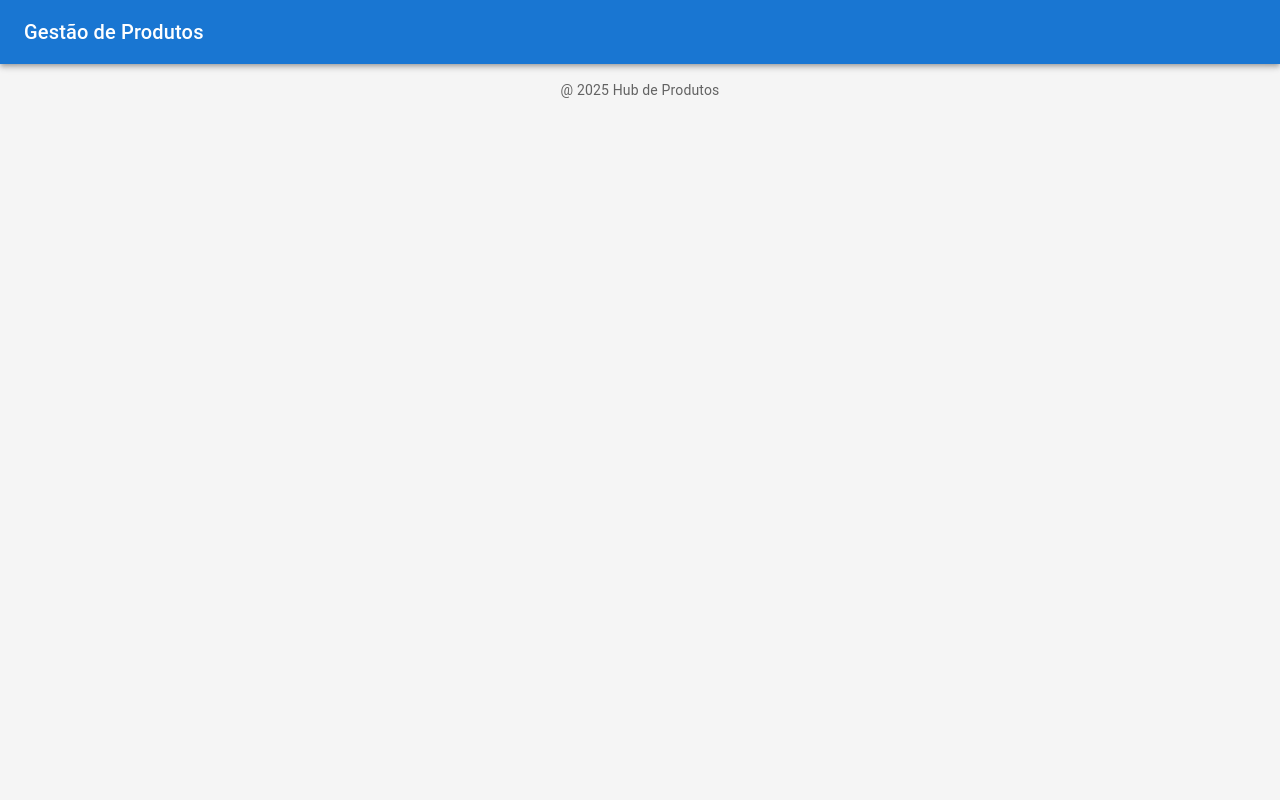
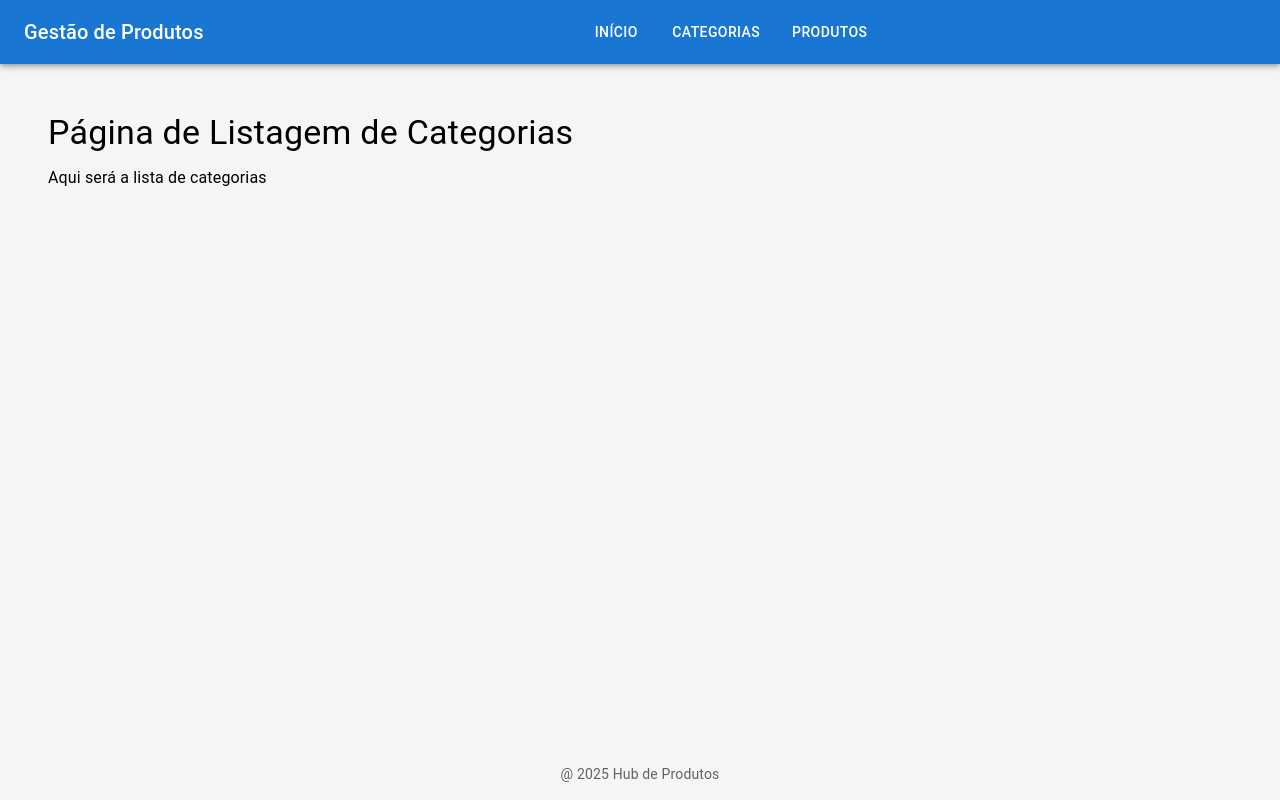
Before and after one commit to cidarosa/produto-fullstack-sipg, a React (Vite) app in the folder frontend/: page /categorias in a window 1280 px wide. Built offline with nearby package versions, Linux system fonts and the light colour scheme.

Commit message:
feat: add router, navbar, Listar Categorias e Produtos

```diff
--- a/frontend/src/App.tsx
+++ b/frontend/src/App.tsx
@@ -1,11 +1,18 @@
 import { Box } from "@mui/material";
 import Header from "./components/Header";
 import Footer from "./components/Footer";
+import AppRouter from "./routes";
 
 function App() {
   return (
     <Box sx={{ display: "flex", flexDirection: "column", minHeight: "100vh" }}>
+
       <Header title="Gestão de Produtos"/>
+
+      <Box component='main' sx={{flexGrow: 1, p: 2}}>
+        <AppRouter />
+      </Box>
+
       <Footer />
     </Box>
   );
--- a/frontend/src/components/Header/index.tsx
+++ b/frontend/src/components/Header/index.tsx
@@ -1,6 +1,7 @@
 /* eslint-disable @typescript-eslint/no-unused-vars */
 
-import { AppBar, Toolbar, Typography } from "@mui/material";
+import { AppBar, Box, Toolbar, Typography } from "@mui/material";
+import Navbar from "../Navbar";
 
 type Props = {
     title: string;
@@ -11,9 +12,16 @@
     return(
         <AppBar position="static">
             <Toolbar>
-                <Typography variant="h6" component="div">
+                <Typography
+                variant="h6"
+                noWrap
+                component="div"
+                sx={{display:{xs: 'none', sm:'block'}}}
+                >
                     {title}
                 </Typography>
+                <Box sx={{flexGrow: 1}} />
+                <Navbar />
             </Toolbar>
         </AppBar>
     )
--- /dev/null
+++ b/frontend/src/components/Navbar/index.tsx
@@ -0,0 +1,25 @@
+import { Box, Button, Stack } from "@mui/material";
+import { Link } from "react-router-dom";
+
+export default function Navbar(){
+
+    return(
+        <Box sx={{ flexGrow: 1, display: 'flex'}}>
+            <Stack direction='row' spacing={2}>
+
+            <Button color="inherit" component={Link} to="/">
+                Início
+            </Button>
+            <Button color="inherit" component={Link} to="/categorias">
+                Categorias
+            </Button>
+            <Button color="inherit" component={Link} to="/produtos">
+                Produtos
+            </Button>
+
+            </Stack>
+
+        </Box>
+
+    );
+}
--- a/frontend/src/main.tsx
+++ b/frontend/src/main.tsx
@@ -4,11 +4,14 @@
 import App from "./App.tsx";
 import { ThemeProvider } from "@mui/material/styles";
 import { theme } from "./theme/index.ts";
+import { BrowserRouter } from "react-router-dom";
 
 createRoot(document.getElementById("root")!).render(
   <StrictMode>
-    <ThemeProvider theme={theme}>
-      <App />
-    </ThemeProvider>
+    <BrowserRouter>
+      <ThemeProvider theme={theme}>
+        <App />
+      </ThemeProvider>
+    </BrowserRouter>
   </StrictMode>
 );
--- /dev/null
+++ b/frontend/src/pages/categorias/listar-categorias/index.tsx
@@ -0,0 +1,18 @@
+import { Box, Typography } from "@mui/material";
+
+
+export default function ListarCategorias() {
+
+    return(
+
+        <Box sx={{ p: 4}}>
+            <Typography variant="h4" component='h1' gutterBottom>
+                Página de Listagem de Categorias
+            </Typography>
+
+            <Typography variant="body1">
+                Aqui será a lista de categorias
+            </Typography>
+        </Box>
+    );
+}
--- /dev/null
+++ b/frontend/src/pages/produtos/listar-produtos/index.tsx
@@ -0,0 +1,19 @@
+import { Box, Typography } from "@mui/material";
+
+
+export default function ListarProdutos() {
+
+    return(
+
+         <Box sx={{ p: 4}}>
+            <Typography variant="h4" component='h1' gutterBottom>
+                Página de Listagem de Produtos
+            </Typography>
+
+            <Typography variant="body1">
+                Aqui será a lista de produtos
+            </Typography>
+        </Box>
+
+    );
+}
--- /dev/null
+++ b/frontend/src/routes/index.tsx
@@ -0,0 +1,18 @@
+import { Route, Routes } from "react-router-dom";
+import ListarCategorias from "../pages/categorias/listar-categorias";
+import ListarProdutos from "../pages/produtos/listar-produtos";
+
+
+export default function AppRouter(){
+
+    return(
+
+        <Routes>
+            <Route path="/" element={<h1>Página Principal</h1>} />
+            <Route path="/categorias" element={<ListarCategorias />} />
+            <Route path="/produtos" element={<ListarProdutos />} />
+
+        </Routes>
+
+    );
+}
```
